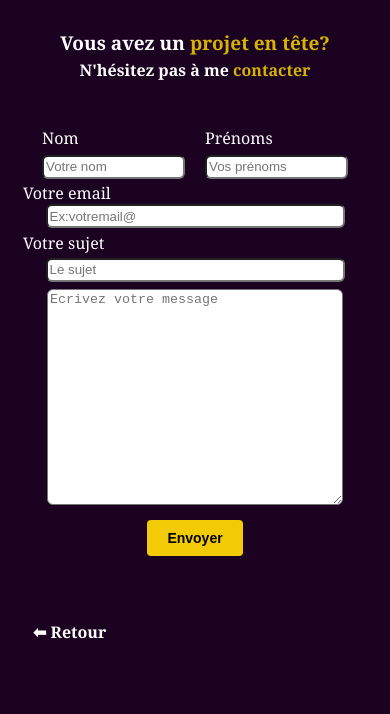
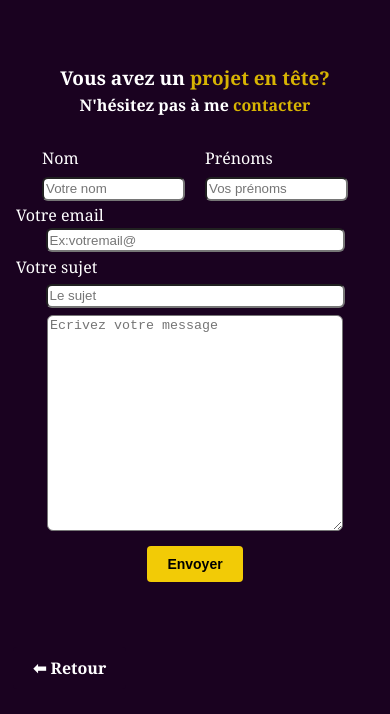
Before and after one commit to arielleatrevi/Portofolioarielle, a plain HTML site: page contact.html in a window 390 px wide. Drawn offline with Linux system fonts and the light colour scheme.

Commit message:
Add files via upload

```diff
--- a/contact.css
+++ b/contact.css
@@ -111,11 +111,11 @@ textarea{
 
   }
 
-  @media screen and (max-width: 768px) {
+@media screen and (max-width: 768px) {
 
 h2{
   font-size: 19px;
-  margin-top: 25px;
+  margin-top: 45px;
   }
 
 .hilight1{
@@ -129,7 +129,7 @@ h2{
   display: flex;
   gap: 20px;
   justify-content: center;
-  margin-top: 45px;
+  margin-top: 30px;
 
   }
 
@@ -146,7 +146,7 @@ h2{
   text-align: left;
   font-size: 16px;
   margin-top: 3px;
-  padding-left: 5px;
+  padding-left: 8px;
   }
 
   .label3{
@@ -154,7 +154,7 @@ h2{
   text-align: left;
   margin-bottom: 3px;
   font-size: 16px;
-  padding-left: 5px;
+  padding-left: 8px;
   margin-top: 4px;
   }
 
@@ -170,16 +170,18 @@ textarea {
   }
 
 .input2 {
-    width: 291px;
+  width: 291px;
     max-width: 350px;
   }
 
-  .affiche {
-    font-size: 16px;
-    padding: 0 10px;
   }
+.affiche{
+  text-align: center;
+  font-size: 18px;
+  margin-top: 65px;
+}
 
-  .labeo {
+.labeo {
     padding: 20px;
   }
 
@@ -201,7 +203,7 @@ textarea {
   margin-left :5px;
   justify-content: center;
   border-radius: 4px;
-  margin-top: 45px;
+  margin-top: 55px;
   cursor: pointer;
   font-weight: bold;
   text-decoration: none;
@@ -212,5 +214,3 @@ textarea {
     font-size: 18px;
     color: rgb(2, 191, 2);
   }
-
-}
```
